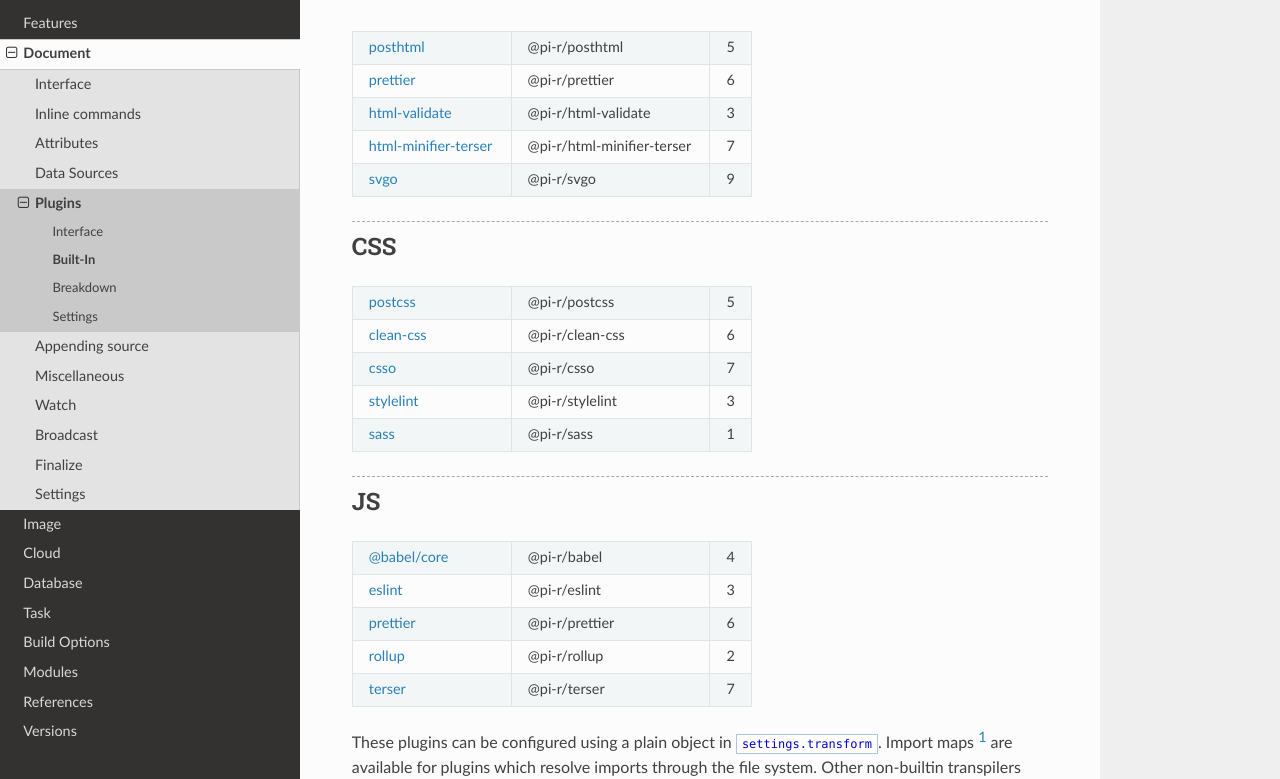
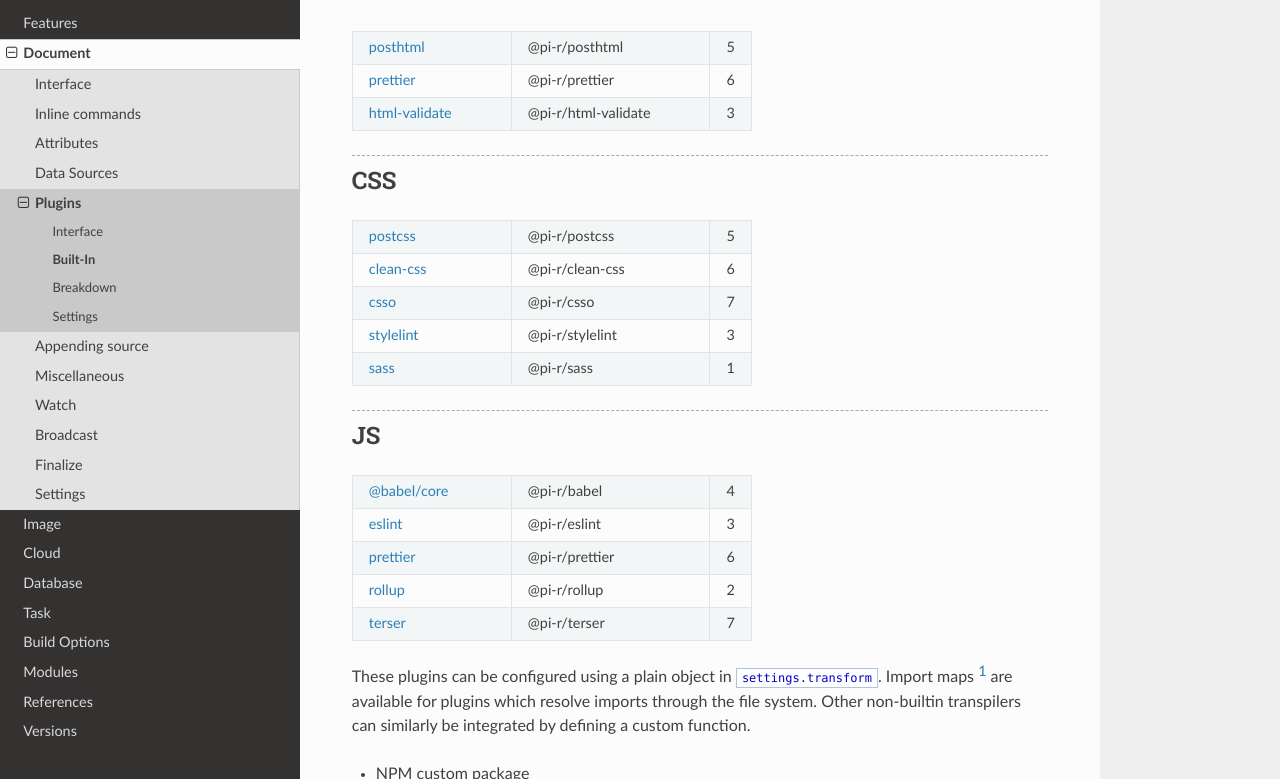
Before and after one commit to anpham6/chrome-docs, a Sphinx documentation site: the page built from source/document/plugins/built-in.rst, in a window 1280 px wide and 900 px high, scrolled down 439 px, cut to the strip 121-900 px from the top of the window. Built offline with Sphinx 7.4.7 and the Read the Docs theme 3.1.0, drawn with Linux system fonts in a browser that asks for light colours.

Commit message:
Publish: chrome-docs @ 0.5.2 [e-mc 0.11.3] [pi-r 0.9.2]

```diff
--- a/source/conf.py
+++ b/source/conf.py
@@ -9,7 +9,7 @@
 project = 'E-mc'
 copyright = 'squared 2025'
 author = 'An Pham'
-release = '0.11.2'
+release = '0.11.3'
 
 # -- General configuration ---------------------------------------------------
 # https://www.sphinx-doc.org/en/master/usage/configuration.html#general-configuration
--- a/source/document/plugins/built-in.rst
+++ b/source/document/plugins/built-in.rst
@@ -33,12 +33,6 @@
   * - `html-validate <https://gitlab.com/html-validate/html-validate>`_
     - @pi-r/html-validate
     - 3
-  * - `html-minifier-terser <https://github.com/DanielRuf/html-minifier-terser>`_
-    - @pi-r/html-minifier-terser
-    - 7
-  * - `svgo <https://github.com/svg/svgo>`_
-    - @pi-r/svgo
-    - 9
 
 CSS
 ===
--- a/source/features.rst
+++ b/source/features.rst
@@ -19,4 +19,4 @@
 
 .. [#] apt/brew install aria2
 .. [#] { socketPath: "/tmp/static0.sock", uri: "file:///path/filename" }
-.. [#] npm i zstd-codec
+.. [#] npm i zstd-codec (until NodeJS 23.8.0)
--- a/source/versions.rst
+++ b/source/versions.rst
@@ -7,6 +7,7 @@
 ========== ======== ======== ========
    Date      Docs      E-mc     Pi-r
 ========== ======== ======== ========
+2025-03-10    0.5.2   0.11.3    0.9.2
 2025-01-07    0.5.1   0.11.2    0.9.0
 2024-12-07    0.5.0   0.11.0    0.9.0
 2024-09-21    0.4.3   0.10.3    0.8.3
```
Also changed, not shown: README.md (+1 -0 lines).
